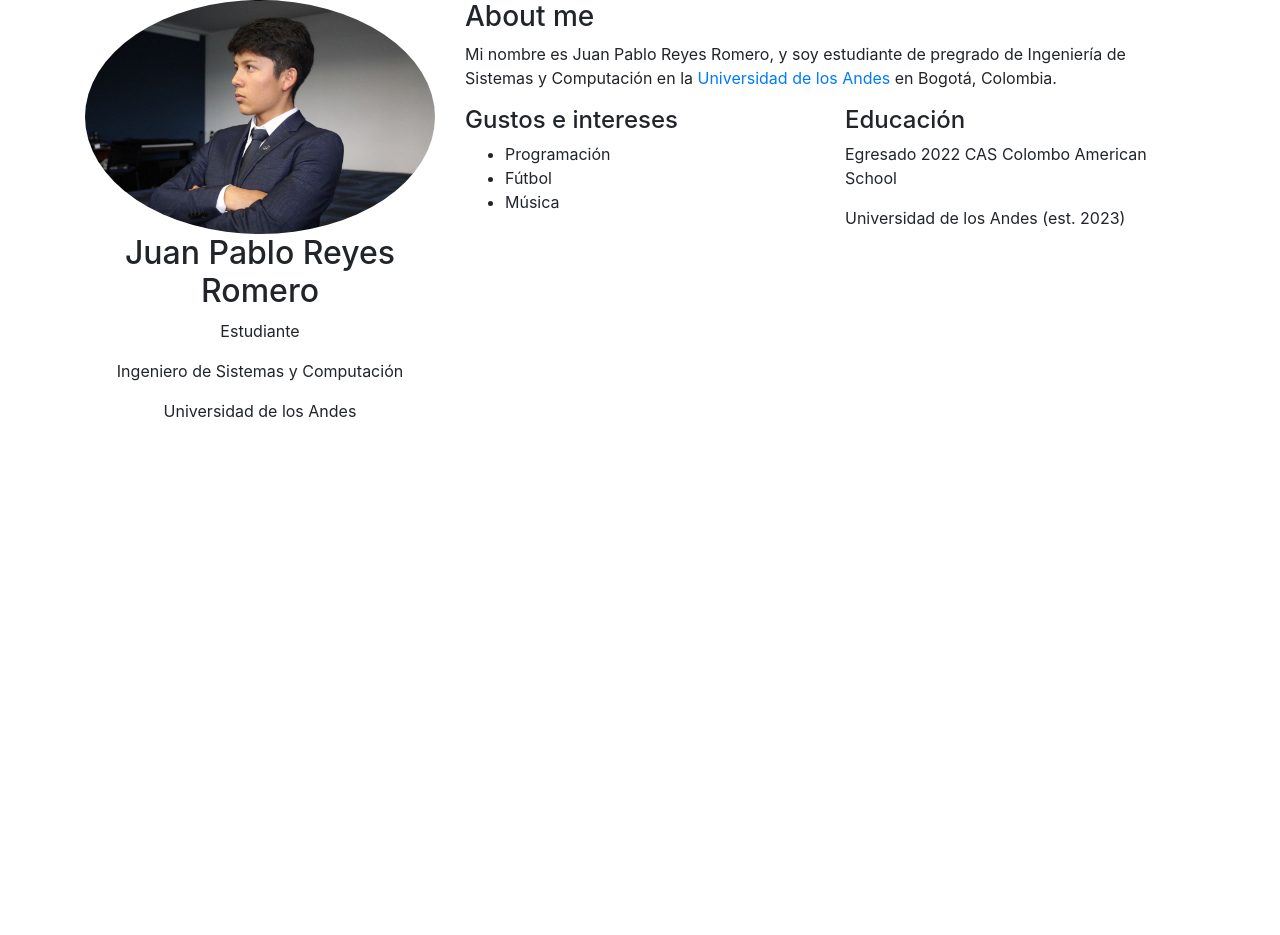
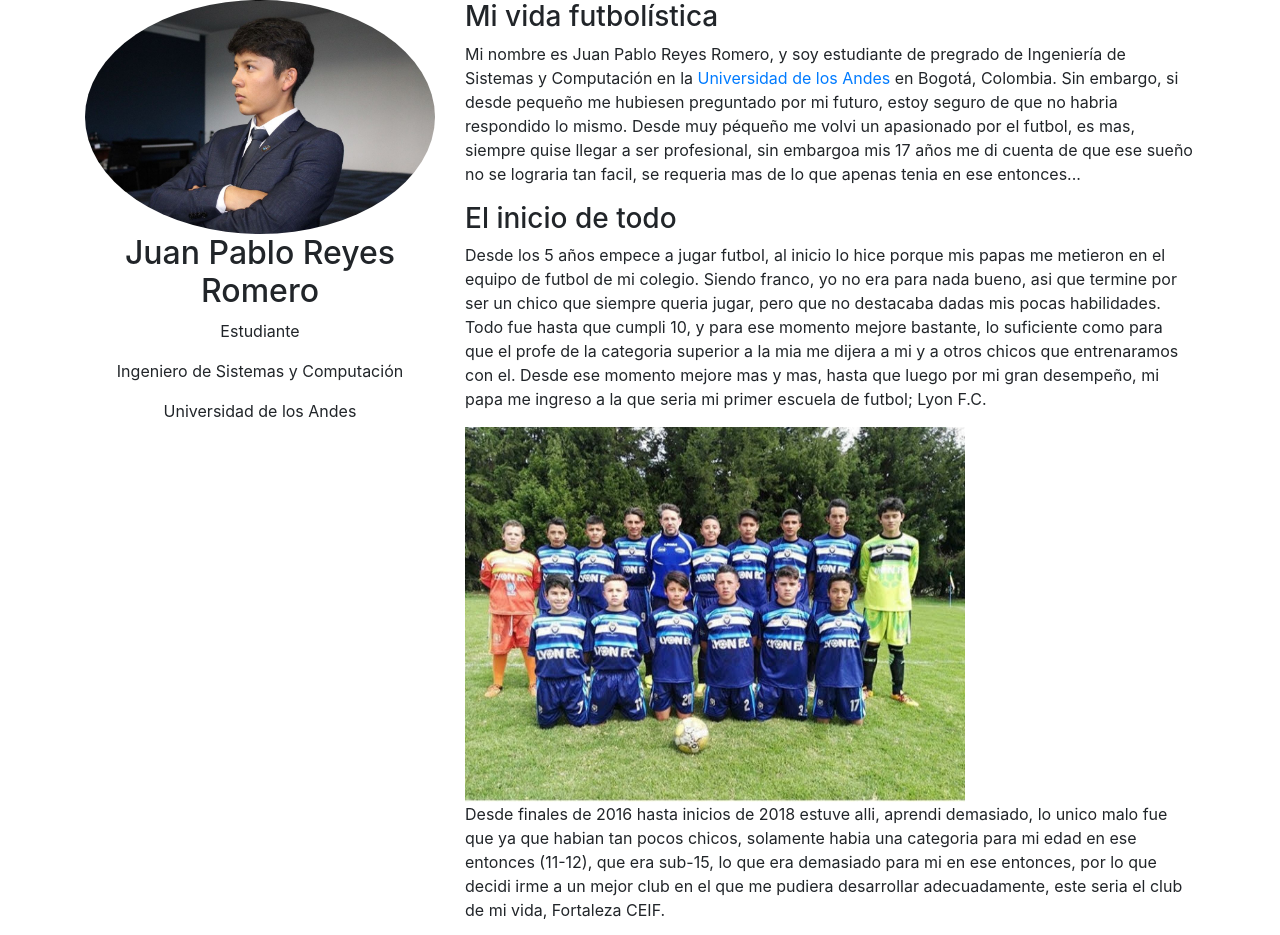
Before and after one commit to jpreyesr/SW-Taller-HTML, a plain HTML site: page index.html in a window 1280 px wide. Shown: the top 935 px of the page. Before the commit the page ends 800 px from the top, so only its background shows below. Drawn offline with nearby package versions, Linux system fonts and the light colour scheme.

Commit message:
cambiosssssssss

```diff
--- a/index.html
+++ b/index.html
@@ -3,15 +3,15 @@
 <head>
     <meta charset="UTF-8">
     <meta name="viewport" content="width=device-width, initial-scale=1.0">
-    <title>Mi Página</title>
-    <!-- Bootstrap CSS -->
+    <title>Taller HTML Juan Pablo Reyes</title>
+
     <link href="https://stackpath.bootstrapcdn.com/bootstrap/4.5.2/css/bootstrap.min.css" rel="stylesheet">
 </head>
 <body>
 
     <div class="container">
         <div class="row">
-            <!-- Imagen -->
+
             <div class="col-md-4 text-center">
                 <img src="img/fotoPersonalHTML.jpg" alt="Imagen de perfil" class="img-fluid rounded-circle">
                 <h2>Juan Pablo Reyes Romero</h2>
@@ -21,25 +21,56 @@
             </div>
 
             <div class="col-md-8">
-                <h3>About me</h3>
+                <h3>Mi vida futbolística</h3>
                 <p>
                     Mi nombre es Juan Pablo Reyes Romero, y soy estudiante de pregrado de Ingeniería de Sistemas y Computación en la
                     <a href="https://www.google.com/search?client=safari&rls=en&q=uniandes.&ie=UTF-8&oe=UTF-8" target="_blank">Universidad de los Andes</a> en Bogotá, Colombia.
+                    Sin embargo, si desde pequeño me hubiesen preguntado por mi futuro, estoy seguro de que no habria respondido lo mismo. Desde muy péqueño me volvi un apasionado por el futbol,
+                    es mas, siempre quise llegar a ser profesional, sin embargoa mis 17 años me di cuenta de que ese sueño no se lograria tan facil, se requeria mas de lo que apenas tenia en ese entonces...
                 </p>
+                <h3>El inicio de todo</h3>
+                <p>Desde los 5 años empece a jugar futbol, al inicio lo hice porque mis papas me metieron en el equipo de futbol de mi colegio.
+                    Siendo franco, yo no era para nada bueno, asi que termine por ser un chico que siempre queria jugar, pero que no destacaba dadas mis pocas habilidades.
+                    Todo fue hasta que cumpli 10, y para ese momento mejore bastante, lo suficiente como para que el profe de la categoria superior a la mia me dijera a mi y a otros chicos
+                    que entrenaramos con el. Desde ese momento mejore mas y mas, hasta que luego por mi gran desempeño, mi papa me ingreso a la que seria mi primer escuela de futbol;
+                    Lyon F.C.</p>
+
+                <img width="500px" src="img/lyon.jpg" alt="Mi primera escuela oficial">
+                <p>Desde finales de 2016 hasta inicios de 2018 estuve alli, aprendi demasiado, lo unico malo fue que ya que habian tan pocos chicos,
+                    solamente habia una categoria para mi edad en ese entonces (11-12), que era sub-15, lo que era demasiado para mi en ese entonces, por lo que
+                    decidi irme a un mejor club en el que me pudiera desarrollar adecuadamente, este seria el club de mi vida, Fortaleza CEIF.</p>
+
+                <img width="500px" src="img/fortaleza1.jpg" alt="Mi segunda escuela oficial">
+                <img width="500px" src="img/fortaleza2.jpg" alt="Mi segunda escuela oficial">
+
+                <p>Fue en Fortaleza que me forjé como jugador, lo que al final me llevo a conseguir en poco tiempo mi mejor nivel en mi vida,
+                    no obstante, tuve dos lesiones que me alejaron por bastante tiempo de las canchas, lo que causo que mi juego se viera afectado por completo,
+                    definiendo de ese modo lo que seria el final de una linda etapa en mi vida.</p>
 
                 <div class="row">
                     <div class="col-md-6">
-                        <h4>Gustos e intereses</h4>
+                        <h4>Mis logros futbolísticos</h4>
                         <ul>
-                            <li>Programación</li>
-                            <li>Fútbol</li>
-                            <li>Música</li>
+                            <li>Campeón torneo ACN 2016 | Equipo del colegio</li>
+                            <li>Subcampeón torneo Maracaná 2018 | Fortaleza CEIF</li>
+                            <li>Tercer puesto Liga de Fútbol de Bogotá 2019 | Fortaleza CEIF</li>
+                            <li>Torneo Nacional Sub 17 | Fortaleza CEIF</li>
                         </ul>
                     </div>
                     <div class="col-md-6">
-                        <h4>Educación</h4>
-                        <p>Egresado 2022 CAS Colombo American School</p>
-                        <p>Universidad de los Andes (est. 2023)</p>
+                        <h4>Formulario de contacto</h4>
+                        <p>Si deseas contactarme para algun torneo de fuitbolistas pensionados, por favor contactame :c</p>
+                        <form>
+                            <div class="form-group">
+                                <label for="name">Nombre</label>
+                                <input type="text" class="form-control" id="name" placeholder="Tu nombre">
+                            </div>
+                            <div class="form-group">
+                                <label for="email">Correo electrónico</label>
+                                <input type="email" class="form-control" id="email" placeholder="Tu correo">
+                            </div>
+                            <button type="submit" class="btn btn-primary">Enviar</button>
+                        </form>
                     </div>
                 </div>
             </div>
```
Also changed, not shown: img/fortaleza1.jpg (added), img/fortaleza2.jpg (added), img/lyon.jpg (added), 2 other files.
